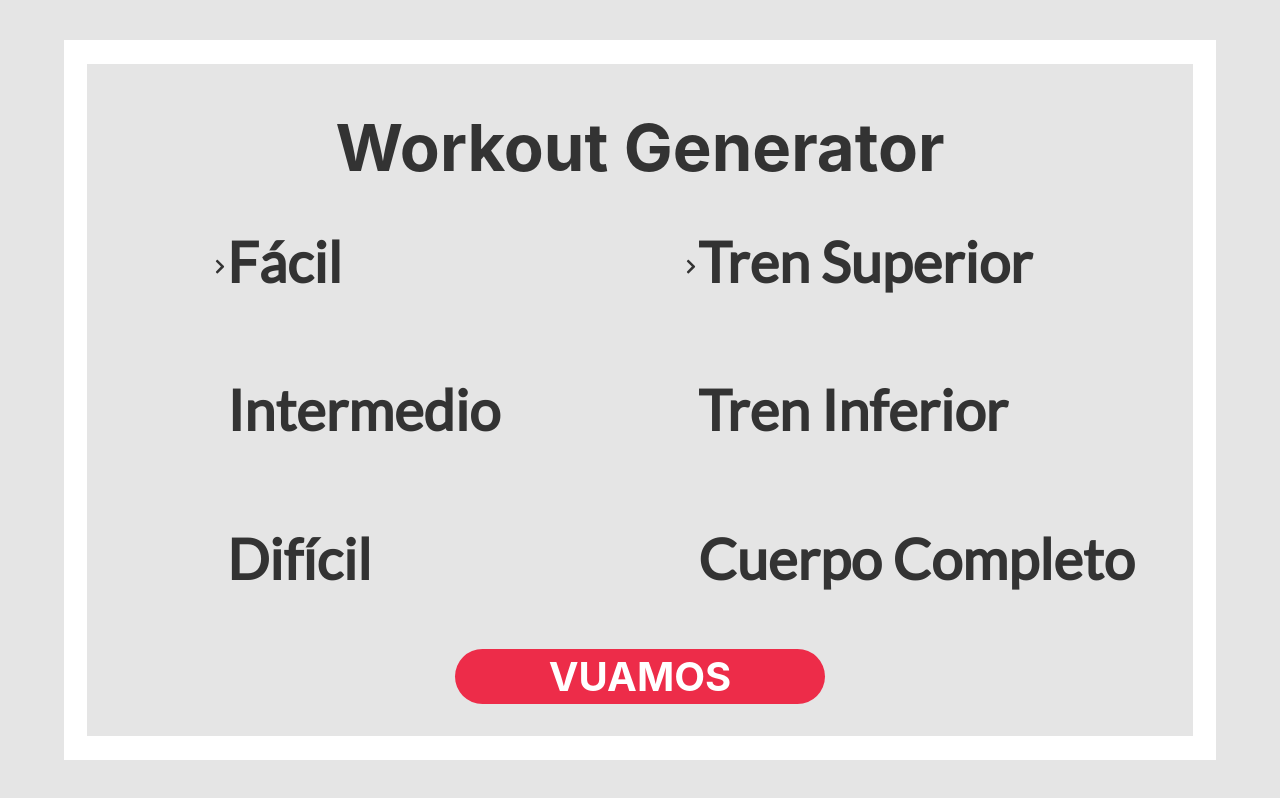
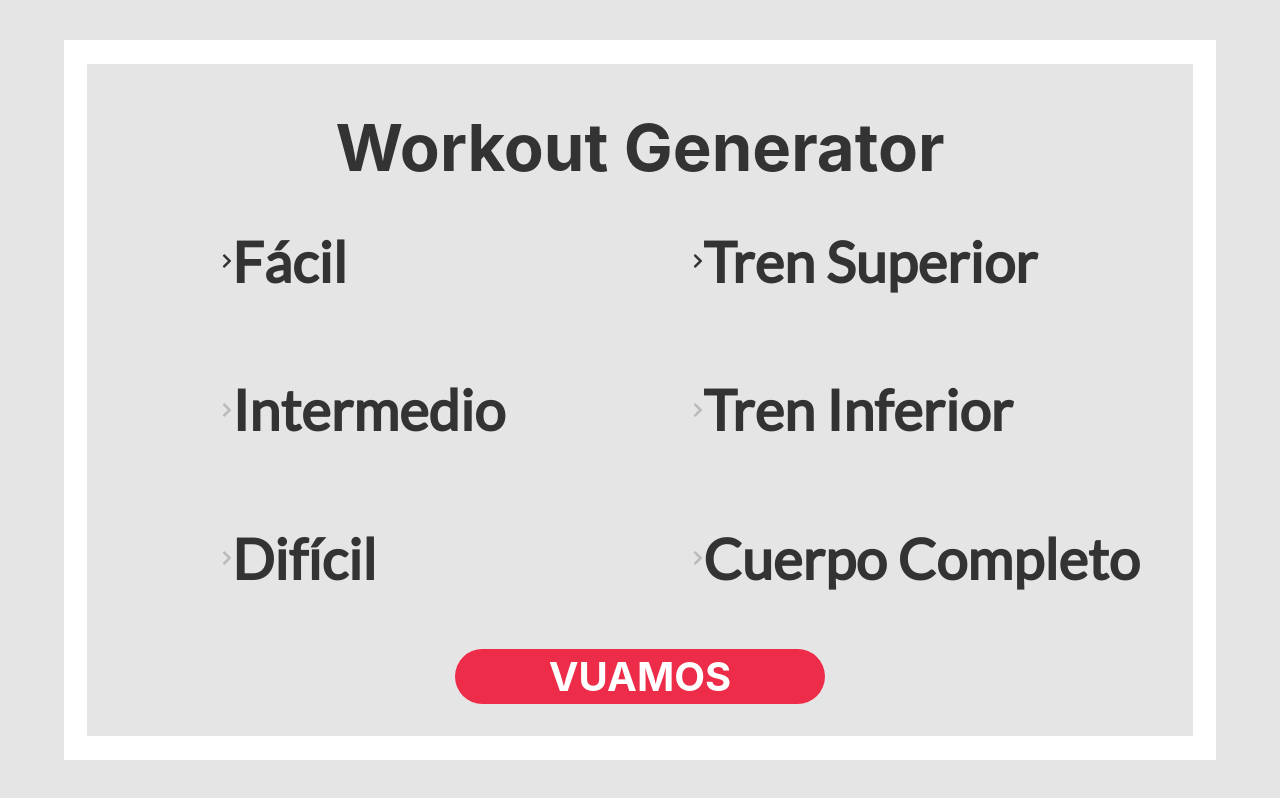
Before and after one commit to BigDog1400/workout-generator, a Next.js app: page / in a window 1280 px wide. Built offline with nearby package versions, Linux system fonts and the light colour scheme.

Commit message:
feat: Cambiar estilos de iconos

```diff
--- a/components/selector-level-routine/index.js
+++ b/components/selector-level-routine/index.js
@@ -18,12 +18,14 @@ const SelectorLevelRoutine = ({ levelTrainingSelected, changeLevel }) => {
     <div className={styles.SelectorLevelRoutine}>
       {levelTrainings.map((level, index) => (
         <div key={index} className={styles.SelectorLevelRoutineLevel}>
-          {levelTrainingSelected === level.name ? (
-            <FontAwesomeIcon
-              icon={faChevronRight}
-              className={styles.SelectorLevelRoutineLevel__labelIcon}
-            />
-          ) : null}
+          <FontAwesomeIcon
+            icon={faChevronRight}
+            className={`${styles.SelectorLevelRoutineLevel__labelIcon} ${
+              levelTrainingSelected === level.name
+                ? styles.SelectorLevelRoutineLevel__labelIconSelected
+                : null
+            }`}
+          />
           <span
             className={styles.SelectorLevelRoutineLevel__label}
             onClick={() => handleChangeDifficult(level.name)}
--- a/components/selector-level-routine/styles.module.scss
+++ b/components/selector-level-routine/styles.module.scss
@@ -22,9 +22,12 @@
     }
     &__labelIcon {
       height: clamp(2rem, 1.1867rem + 3.6145vw, 3.5rem);
-      position: absolute;
-      transform: translate(-120%, 10%);
-      color: #333;
+      // position: absolute;
+      // transform: translate(-120%, 10%);
+      color: hsla(0, 0%, 20%, 0.24);
+      &Selected {
+        color: hsl(0, 0%, 20%);
+      }
     }
   }
 }
--- a/components/selector-type-routine/index.js
+++ b/components/selector-type-routine/index.js
@@ -17,12 +17,14 @@ const SelectorFocusRoutine = ({ typeTrainingSelected, changeType }) => {
     <div className={styles.SelectorFocusRoutine}>
       {typeTrainings.map((type, index) => (
         <div className={styles.SelectorFocusRoutineFocus} key={index}>
-          {typeTrainingSelected === type.name ? (
-            <FontAwesomeIcon
-              icon={faChevronRight}
-              className={styles.SelectorFocusRoutineFocus__labelIcon}
-            />
-          ) : null}
+          <FontAwesomeIcon
+            icon={faChevronRight}
+            className={`${styles.SelectorFocusRoutineFocus__labelIcon} ${
+              typeTrainingSelected === type.name
+                ? styles.SelectorFocusRoutineFocus__labelIconSelected
+                : null
+            }`}
+          />
           <span
             className={styles.SelectorFocusRoutineFocus__label}
             onClick={() => handleChangeTypeRoutine(type.name)}
--- a/components/selector-type-routine/styles.module.scss
+++ b/components/selector-type-routine/styles.module.scss
@@ -22,9 +22,11 @@
     }
     &__labelIcon {
       height: clamp(2rem, 1.1867rem + 3.6145vw, 3.5rem);
-      position: absolute;
-      transform: translate(-120%, 10%);
-      color: #333;
+      // position: absolute;
+      color: hsla(0, 0%, 20%, 0.24);
+      &Selected {
+        color: hsl(0, 0%, 20%);
+      }
     }
   }
 }
```
